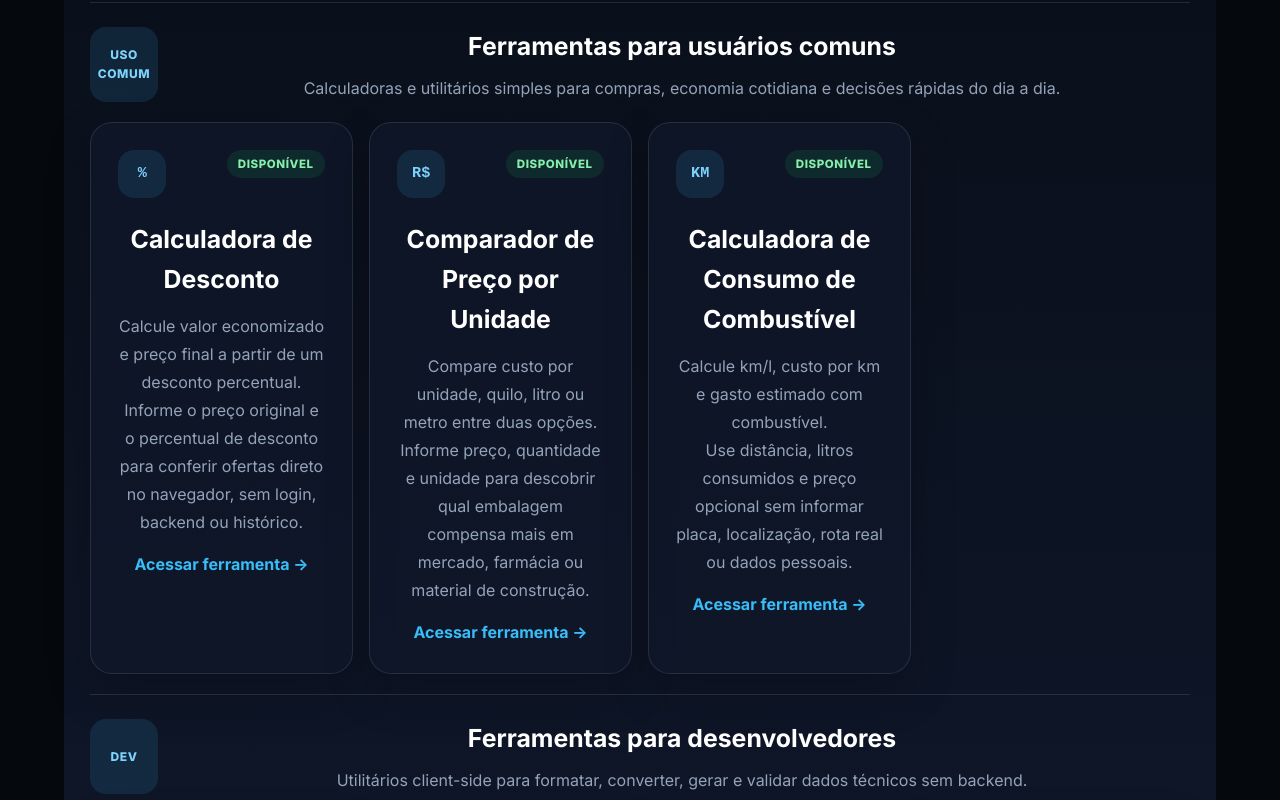
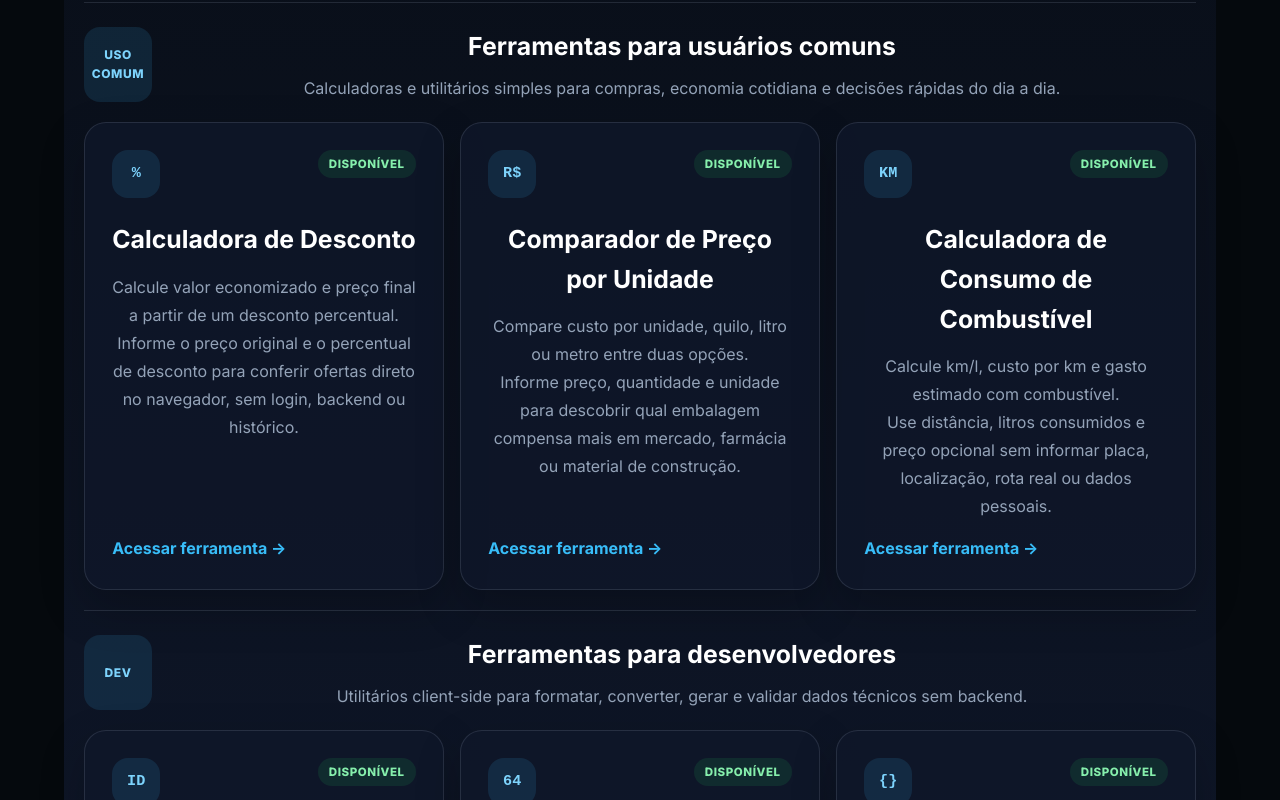
Before and after one commit to dmarostega/rockcode-front-end-vuejs, a Vue app: page /ferramentas in a window 1280 px wide. Shown: the part 880-1680 px from the top of the page. Built offline with nearby package versions, Linux system fonts and the light colour scheme.

Commit message:
Adjust tools hub card layout (#50)

```diff
--- a/src/views/ToolsView.vue
+++ b/src/views/ToolsView.vue
@@ -275,10 +275,14 @@ const relatedProjects = [
 
 .tools-hero,
 .hub-intro,
-.tool-groups,
 .related-section,
 .future-ad-space {
   max-width: 1100px;
+  margin: 0 auto;
+}
+
+.tool-groups {
+  max-width: 1180px;
   margin: 0 auto;
 }
 
@@ -419,7 +423,7 @@ const relatedProjects = [
 
 .tool-card-grid {
   display: grid;
-  grid-template-columns: repeat(4, minmax(0, 1fr));
+  grid-template-columns: repeat(auto-fit, minmax(min(100%, 20rem), 1fr));
   gap: 1rem;
 }
 
@@ -429,7 +433,8 @@ const relatedProjects = [
 }
 
 .tool-card {
-  display: block;
+  display: flex;
+  flex-direction: column;
   color: inherit;
   text-decoration: none;
   transition:
@@ -514,7 +519,9 @@ const relatedProjects = [
 
 .tool-card strong {
   display: inline-block;
-  margin-top: 1rem;
+  align-self: flex-start;
+  margin-top: auto;
+  padding-top: 1rem;
   color: #38bdf8;
 }
 
```
Also changed, not shown: 2 other files (tests, documents, lock files or other folders).
